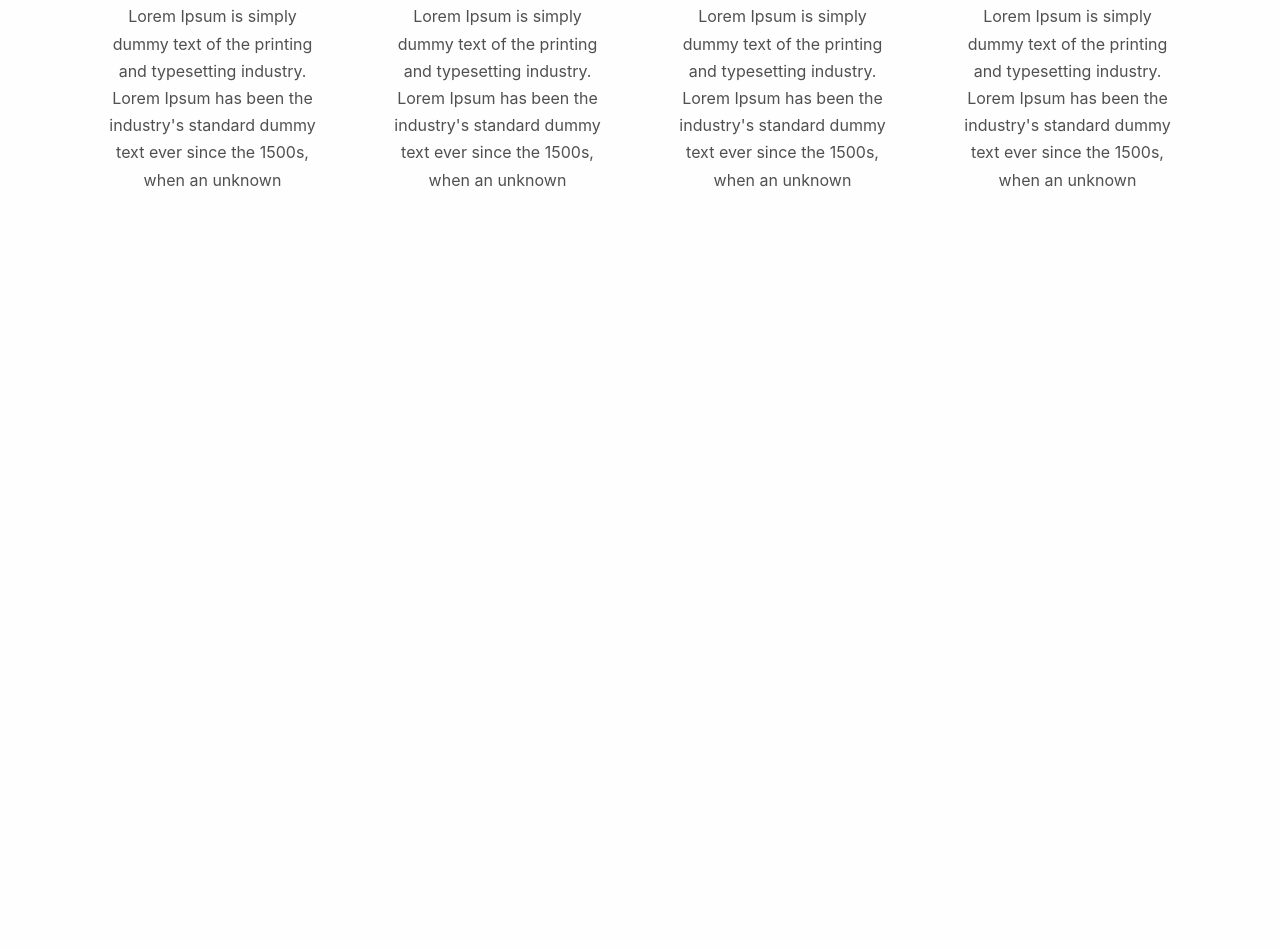
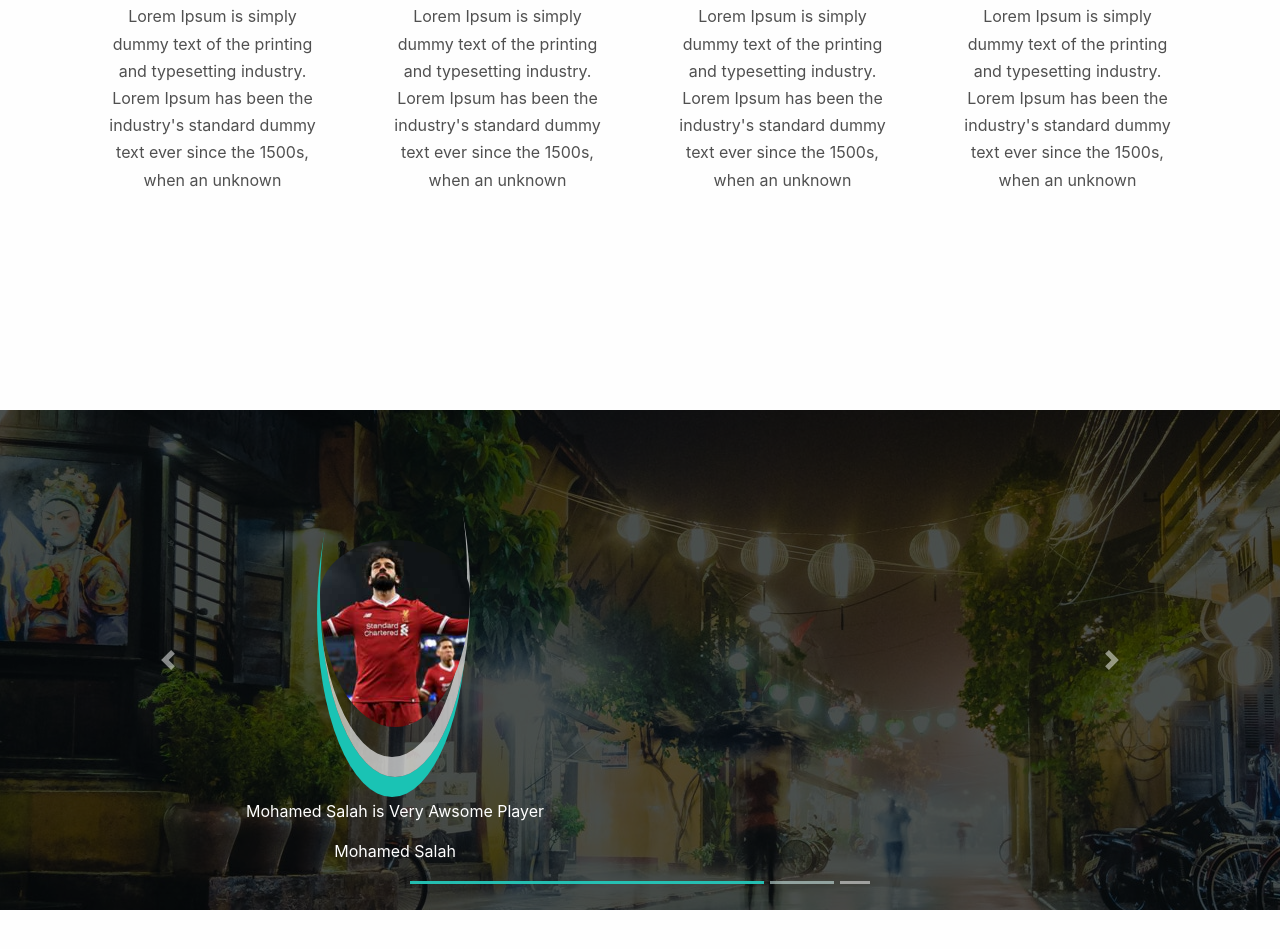
Before and after one commit to FlapJack-Eva/BootStrap3-Template1, a plain HTML site: page index.html in a window 1280 px wide. Shown: the part 1488-2437 px from the top of the page. Drawn offline with nearby package versions, Linux system fonts and the light colour scheme.

Commit message:
Added Testimonial

```diff
--- a/css/custom.css
+++ b/css/custom.css
@@ -38,6 +38,7 @@ section.about p {
 /*features*/
 .features {
 	padding-top: 160px;
+	padding-bottom: 160px;
 }
 
 .features .feat {
@@ -64,3 +65,42 @@ section.about p {
     line-height: 1.7;
     color: #505050;
 }
+
+/*Testimonial*/
+section.testimonial {
+	color: white;
+	position: relative;
+	background: url('../images/img7.jpg') no-repeat center;
+}
+
+section.testimonial .overlay {
+	position: absolute;
+	top: 0;
+	left: 0;
+	width: 100%;
+	height: 100%;
+	background-color: #000000a8;
+}
+
+section.testimonial .carousel-inner {
+	height: 500px;
+}
+
+section.testimonial .carousel-inner img {
+    padding-top: 130px;
+    padding-bottom: 50px;
+    margin-bottom: 22px;
+    width: 150px;
+    height: auto;
+	box-shadow: inset -3px -20px 0px 0px rgba(249, 249, 249, 0.66), -3px 20px 0px 0px rgb(26, 195, 180);    border-radius: 50%;
+    overflow: hidden;
+}
+
+section.testimonial .carousel-indicators li {
+	transition: all 1s;
+}
+
+section.testimonial .carousel-indicators .active {
+	width: 50%;
+	background-color: #1ac3b4;
+}
--- a/index.html
+++ b/index.html
@@ -125,8 +125,43 @@
     </div>
 
     <!-- Section Testimonial -->
-    <section class="Testimonial">
+    <section class="testimonial">
+      <div class="overlay"></div>
       <div class="container">
+
+        <!-- Start Carousel -->
+        <div id="carouselExampleIndicators" class="carousel slide" data-ride="carousel">
+          <ol class="carousel-indicators">
+            <li data-target="#carouselExampleIndicators" data-slide-to="0" class="active"></li>
+            <li data-target="#carouselExampleIndicators" data-slide-to="1"></li>
+            <li data-target="#carouselExampleIndicators" data-slide-to="2"></li>
+          </ol>
+          <div class="carousel-inner">
+            <div class="carousel-item active text-center">
+              <img src="images/04.jpg">
+              <p>Mohamed Salah is Very Awsome Player</p>
+              <span>Mohamed Salah</span>
+            </div>
+            <div class="carousel-item text-center">
+              <img src="images/02.jpg">
+              <p>Mohamed Salah is Very Awsome Player</p>
+              <span>Mohamed Salah</span>
+            </div>
+            <div class="carousel-item text-center">
+              <img src="images/03.jpg">
+              <p>Mohamed Salah is Very Awsome Player</p>
+              <span>Mohamed Salah</span>
+            </div>
+          </div>
+          <a class="carousel-control-prev" href="#carouselExampleIndicators" role="button" data-slide="prev">
+            <span class="carousel-control-prev-icon" aria-hidden="true"></span>
+            <span class="sr-only">Previous</span>
+          </a>
+          <a class="carousel-control-next" href="#carouselExampleIndicators" role="button" data-slide="next">
+            <span class="carousel-control-next-icon" aria-hidden="true"></span>
+            <span class="sr-only">Next</span>
+          </a>
+        </div>
 
       </div>
     </section>
```
Also changed, not shown: images/01.jpg (added), images/02.jpg (added), images/03.jpg (added), images/04.jpg (added), images/img7.jpg (added).
